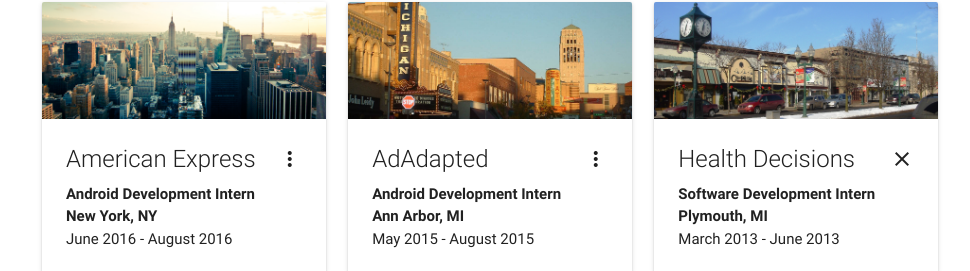
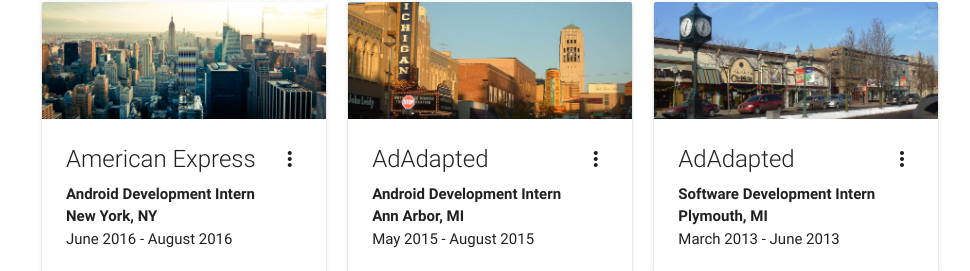
Before and after one commit to sartechb/old-personal-site, a plain HTML site: page index.html in a window 1280 px wide. Shown: the part 972-1243 px from the top of the page, without its empty margins (150-1120 px from the left). Drawn offline with nearby package versions, Linux system fonts and the light colour scheme.

Commit message:
icon bugfix

```diff
--- a/index.html
+++ b/index.html
@@ -131,7 +131,7 @@
 							<img class="activator" src="images/plymouth.jpg">
 						</div>
 						<div class="card-content">
-							<span class="card-title grey-text text-darken-4">Health Decisions<i class="material-icons right">close</i></span>
+							<span class="card-title activator grey-text text-darken-4">AdAdapted<i class="material-icons right">more_vert</i></span>
 
 							<p> <b> Software Development Intern </b> </p>
 							<p> <b> Plymouth, MI </b> </p>
```
